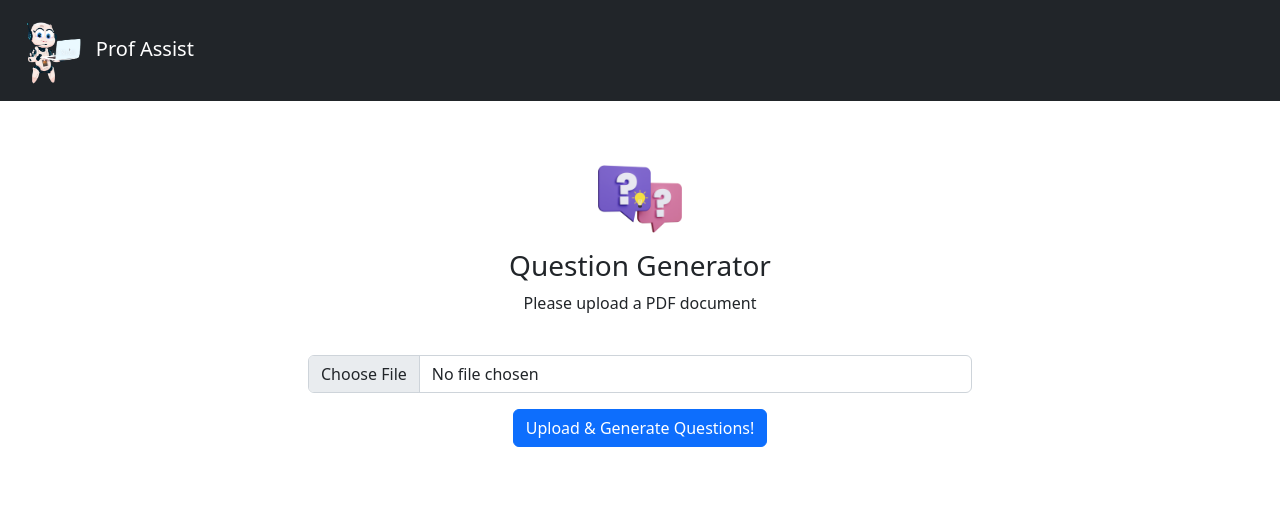
After one commit to zetta-dino-febriyanto/prof-assist, a Flask app: page /question-generator in a window 1280 px wide. The commit adds this page. Shown: the top 510 px of the page. Run offline with Flask 2, Linux system fonts and the light colour scheme.

Commit message:
add 2 button for Question Generator

```diff
--- a/Flask/app.py
+++ b/Flask/app.py
@@ -25,18 +25,26 @@ def allowed_file(filename):
 def index():
     return render_template("index.html")
 
-@app.route('/prof-assist', methods=['GET', 'POST'])
-def prof_assist():
+@app.route('/question-answering')
+def question_answering():
+    return render_template('question-answering.html')
+
+@app.route('/question-generator')
+def question_generator():
+    return render_template('question-generator.html')
+
+@app.route('/prof-assist-studio', methods=['GET', 'POST'])
+def prof_assist_studio():
     document = request.files["file"]
     if document and allowed_file(document.filename):
         filename = secure_filename(document.filename)
         document.filename.replace(' ', '_')
         document.save(os.path.join(app.config["UPLOAD_FOLDERS"], filename))
-        prof_assist.document_file = os.path.join(app.config["UPLOAD_FOLDERS"], filename)
+        prof_assist_studio.document_file = os.path.join(app.config["UPLOAD_FOLDERS"], filename)
         pdf_converter = PDFToTextConverter(
             remove_numeric_tables=True, valid_languages=["en"])
         converted = pdf_converter.convert(
-            file_path=prof_assist.document_file, meta={"company": "Company_1", "processed": False})
+            file_path=prof_assist_studio.document_file, meta={"company": "Company_1", "processed": False})
         preprocessor = PreProcessor(split_by="word", split_length=200, split_overlap=10)
         preprocessed = preprocessor.process(converted)
         document_store = FAISSDocumentStore(
@@ -47,7 +55,7 @@ def prof_assist():
         reader = FARMReader(
             model_name_or_path="deepset/tinyroberta-squad2", use_gpu=False)
         document_store.update_embeddings(retriever)
-        prof_assist.pipeline = ExtractiveQAPipeline(reader, retriever)
+        prof_assist_studio.pipeline = ExtractiveQAPipeline(reader, retriever)
         return render_template("prof-assist.html")
 
 
--- /dev/null
+++ b/Flask/templates/question-generator.html
@@ -0,0 +1,45 @@
+<!DOCTYPE html>
+<html lang="en">
+
+<head>
+    <meta charset="UTF-8">
+    <meta http-equiv="X-UA-Compatible" content="IE=edge">
+    <meta name="viewport" content="width=device-width, initial-scale=1.0">
+    <title>Prof Assist</title>
+    <!-- Bootstrap -->
+    <link href="https://cdn.jsdelivr.net/npm/bootstrap@5.2.0-beta1/dist/css/bootstrap.min.css" rel="stylesheet"
+        integrity="sha384-0evHe/X+R7YkIZDRvuzKMRqM+OrBnVFBL6DOitfPri4tjfHxaWutUpFmBp4vmVor" crossorigin="anonymous">
+</head>
+
+<body>
+    <!-- As a link -->
+    <nav class="navbar bg-dark">
+        <div class="container-fluid">
+            <a class="navbar-brand text-white" href="/">
+                <img src="/static/logo.png" alt="Logo Prof Assist" height="75">
+                Prof Assist
+            </a>
+        </div>
+    </nav>
+
+    <div class="container">
+        <div class="row justify-content-center text-center">
+            <div class="col-lg-8 p-5">
+                <img src="/static/generator.png" alt="question-generator" width="100">
+                <h3>Question Generator</h3>
+                <p>Please upload a PDF document</p>
+
+                <div class="mb-3">
+                    <form action="/prof-assist" method="post" enctype="multipart/form-data">
+                        <label for="file" class="form-label"></label>
+                        <input class="form-control" type="file" id="file" name="file">
+                        <input class="btn btn-primary mt-3" type="submit" value="Upload & Generate Questions!">
+                    </form>
+                </div>
+
+            </div>
+        </div>
+    </div>
+</body>
+
+</html>
```
Also changed, not shown: Flask/templates/index.html (+26 -9 lines), Flask/templates/question-answering.html (added, +45 -0 lines), Flask/static/generator.png (added), Flask/static/qa.png (added), Flask/templates/prof-assist-studio.html (renamed from Flask/templates/prof-assist.html).
